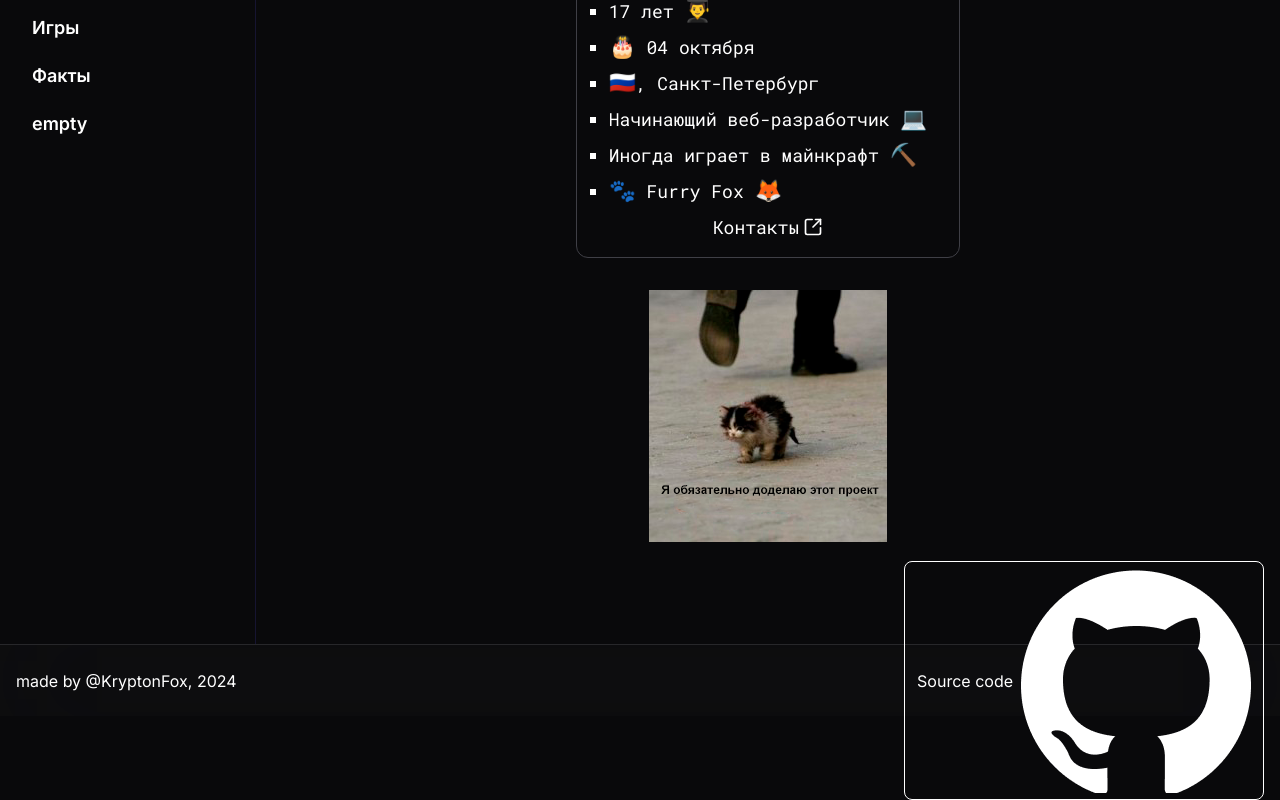
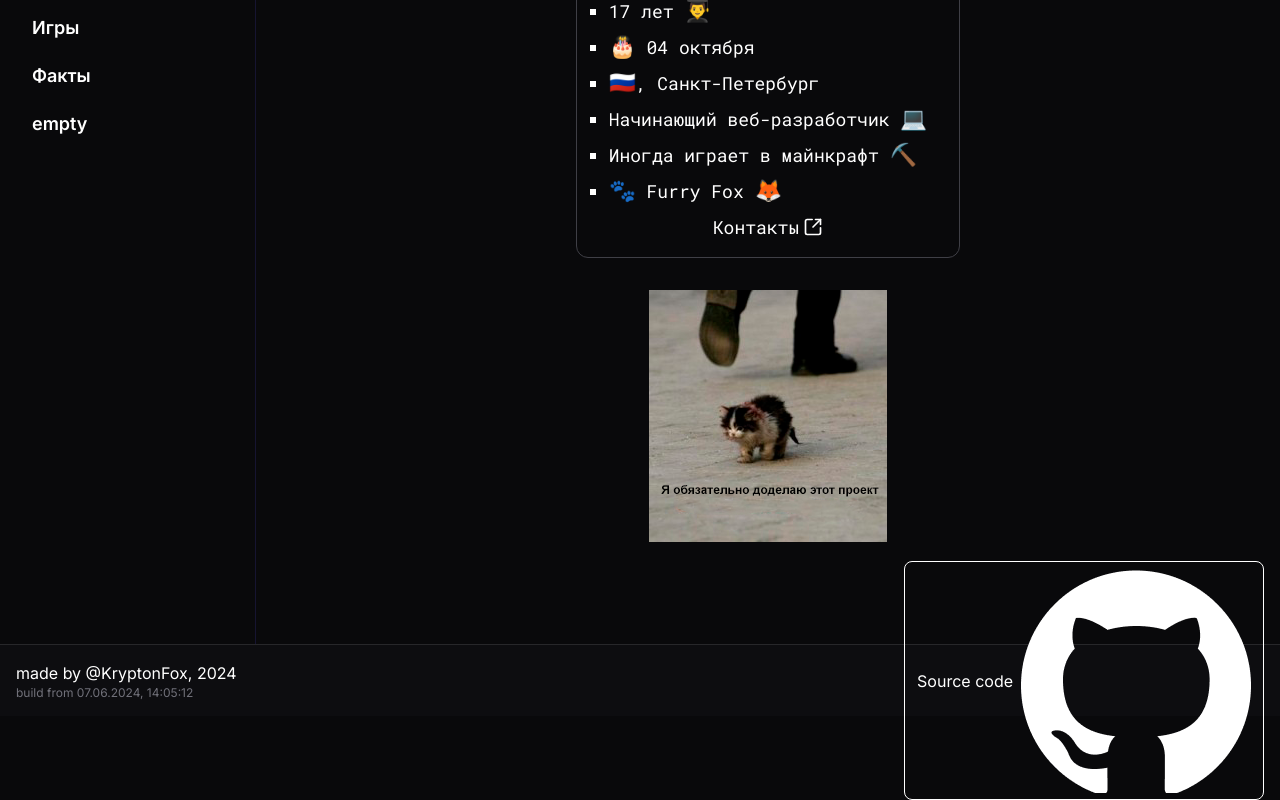
Before and after one commit to KryptonFox/kryptonfox-page, a Next.js app: page /about in a window 1280 px wide. Shown: the part 252-1052 px from the top of the page. Built offline with nearby package versions, Linux system fonts and the light colour scheme; a web font is replaced by a local one.

Commit message:
Add build info in footer

```diff
--- a/src/components/footer/Footer.tsx
+++ b/src/components/footer/Footer.tsx
@@ -1,10 +1,32 @@
 import GithubLink from '@/components/footer/GithubLink'
+
+const BuildHash = () => (
+  <a
+    className="hover:text-zinc-400 hover:underline"
+    href={`https://github.com/${process.env.VERCEL_GIT_REPO_OWNER}/${process.env.VERCEL_GIT_REPO_SLUG}/tree/${process.env.VERCEL_GIT_COMMIT_SHA}`}
+  >
+    @{process.env.VERCEL_GIT_COMMIT_SHA.slice(0, 8)}
+  </a>
+)
 
 export default function Footer() {
   return (
-    <footer className="z-0 h-[72px] w-full border-t border-zinc-800 bg-zinc-900/30 p-4 backdrop-blur-3xl">
+    <footer className="h-[72px] w-full border-t border-zinc-800 bg-zinc-900/30 p-4">
       <div className="container mx-auto flex h-full items-center justify-between">
-        <span>made by @KryptonFox, 2024</span>
+        <div>
+          <p>made by @KryptonFox, 2024</p>
+          <p className="text-xs text-zinc-500">
+            build
+            {process.env.VERCEL ? <BuildHash /> : ' '}
+            <span>
+              from{' '}
+              {new Intl.DateTimeFormat('ru-RU', {
+                dateStyle: 'short',
+                timeStyle: 'medium',
+              }).format(new Date())}
+            </span>
+          </p>
+        </div>
         <GithubLink />
       </div>
     </footer>
--- a/src/components/footer/GithubLink.tsx
+++ b/src/components/footer/GithubLink.tsx
@@ -4,7 +4,7 @@ export default function GithubLink() {
   return (
     <a
       className="flex items-center gap-2 rounded-lg border border-white px-3 py-1.5 transition-colors hover:bg-zinc-900"
-      href="https://github.com/KirikLit/kryptonfox-page"
+      href="https://github.com/KryptonFox/kryptonfox-page"
       target="_blank"
     >
       <span className="hidden md:inline">Source code</span>
```
